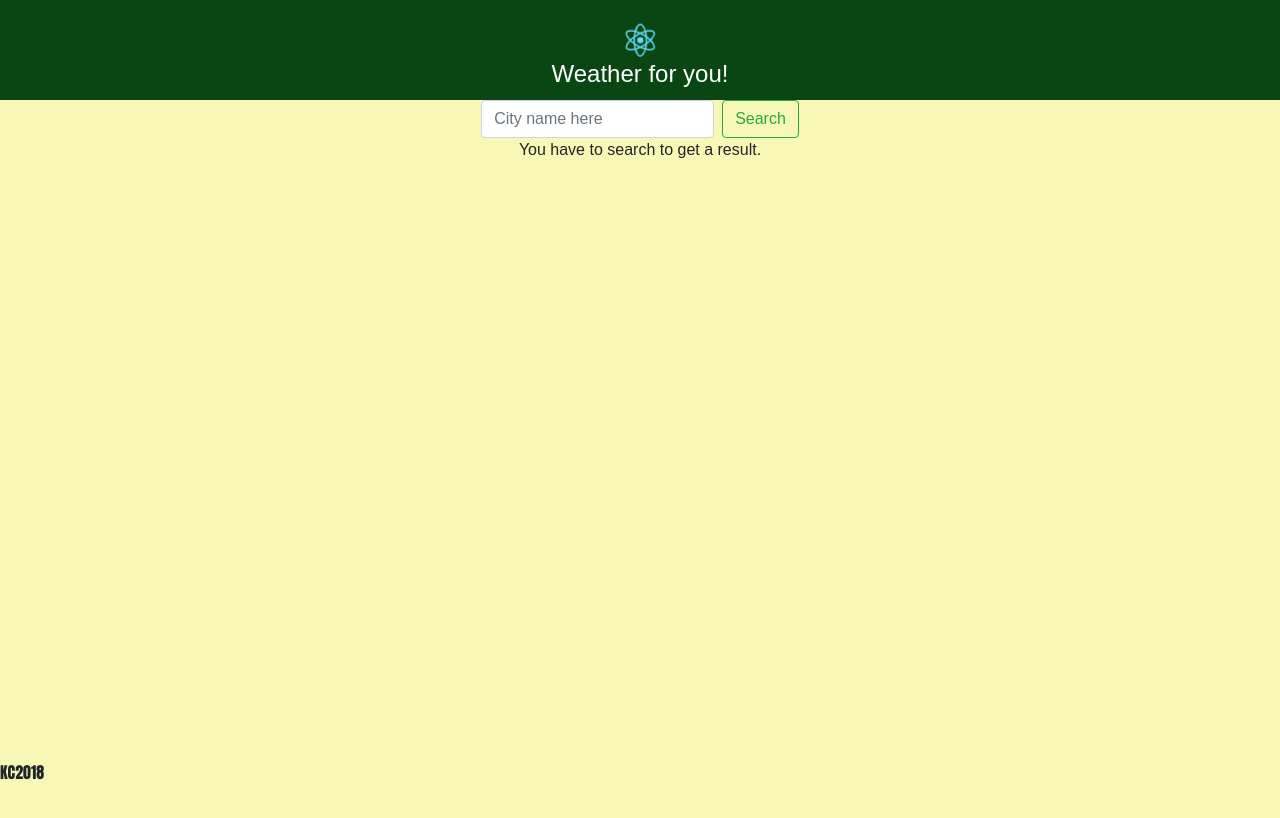
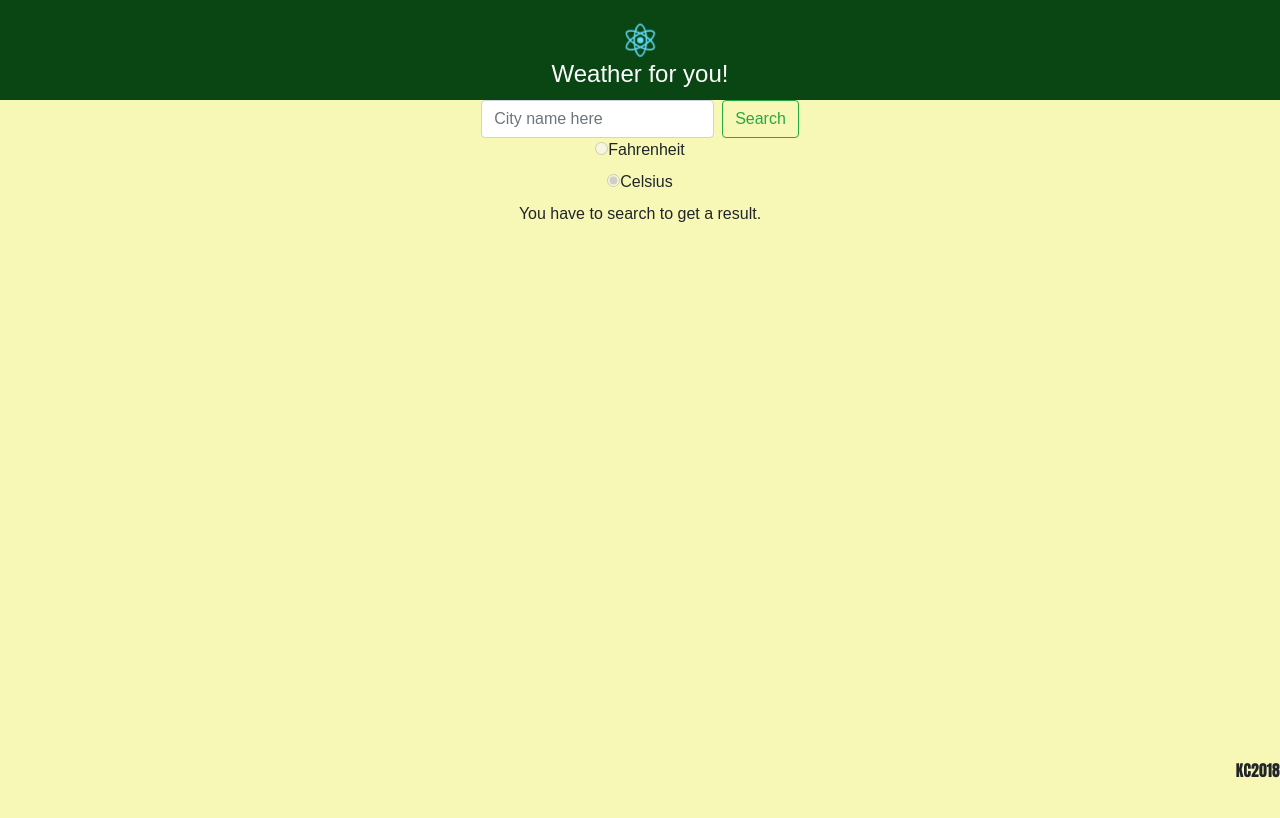
Before and after one commit to KaChr/11-weather-app-KaChr, a React (Create React App) app: page / in a window 1280 px wide. Shown: the top 818 px of the page. Built offline with nearby package versions, Linux system fonts and the light colour scheme.

Commit message:
Add toFahrenheit and toCelsius

```diff
--- a/src/components/Content/Content.css
+++ b/src/components/Content/Content.css
@@ -1,3 +1,3 @@
-.App-content {
+/* .App-content {
     height: 100vh;
-}
+} */
--- a/src/components/Day/Day.js
+++ b/src/components/Day/Day.js
@@ -8,6 +8,7 @@ class Day extends Component {
     }
 
     render() {
+        const { unit } = this.props;
         return (
             <div className="table-responsive">
                 <table className="table App-table">
@@ -24,7 +25,7 @@ class Day extends Component {
                         <tr>
                             <th scope="row">{this.props.interval.dt_txt}</th>
                             <td>
-                                <p>{this.props.interval.main.temp} &deg; C</p>
+                                <p>{this.props.interval.main.temp} &deg; {unit}</p>
                             </td>
                             <td>
                                 <p>{this.props.interval.weather[0].description}</p>
--- a/src/components/Footer/Footer.css
+++ b/src/components/Footer/Footer.css
@@ -1,7 +1,9 @@
 .App-footer {
     position: absolute;
     bottom: 0;
-    display: flex;
+    width: 100%;
+    height: 60px;
+    line-height: 60px;
     font-family: Impact, Haettenschweiler, 'Arial Narrow Bold', sans-serif;
     text-align: end;
 }
--- a/src/components/Form/Form.js
+++ b/src/components/Form/Form.js
@@ -7,14 +7,24 @@ class Form extends Component {
     constructor() {
         super();
         this.state = {
-            weather: []
+            weather: [],
+            celcius: true,
+            main: null,
+            unit: 'C'
         }
+        this.handleChange = this.handleChange.bind(this);
     }
 
     onSubmit(event) {
         event.preventDefault();
 
         const cityname = event.nativeEvent.target.elements[0].value;
+
+        if (cityname) {
+            this.setState ({
+                unit: 'C'
+            });
+        }
 
         fetch(`https://api.openweathermap.org/data/2.5/weather?q=${cityname}&APPID=64a5d018d1e74df43bacb71c6a919c32&units=metric`)
             .then(res => res.json())
@@ -45,12 +55,90 @@ class Form extends Component {
             });
     }
 
+
+    setUnit() {
+        this.setState ({
+          unit: 'C'
+        })
+      }
+
+    //   Helper
+      toCelsius(fahrenheit) {
+        return ((fahrenheit - 32) * 5 / 9).toFixed(2);
+      }
+
+      toFahrenheit(celsius) {
+        return ((celsius * 9 / 5) + 32).toFixed(2);
+      }
+
+
+    handleChange(e) {
+        if (!this.state.main.temp) {
+            return;
+        }
+
+        this.setState({unit: e.target.value},
+        () => {
+            if(this.state.unit === 'C') {
+                let tempC = this.toCelsius(this.state.main.temp);
+                let forecastC = this.state.forecast.map((interval, index) => {
+                    let temp = interval.main.temp;
+                    let newTemp = this.toCelsius(temp);
+                    return {
+                        ...interval,
+                        main: {
+                            ...interval.main,
+                            temp: newTemp
+                        }
+                    }
+                });
+                this.setState({
+                  unit: 'C',
+                  main: {
+                    temp: tempC
+                  },
+                  forecast: forecastC
+                })
+              } else {
+
+                let tempF = this.toFahrenheit(this.state.main.temp);
+                let forecastF = this.state.forecast.map((interval, index) => {
+                    let temp = interval.main.temp;
+                    let newTemp = this.toFahrenheit(temp);
+                    return {
+                        ...interval,
+                        main: {
+                            ...interval.main,
+                            temp: newTemp
+                        }
+                    }
+                });
+
+                this.setState({
+                  unit: 'F',
+                  main: {
+                    temp: tempF
+                  },
+                  forecast: forecastF
+                })
+              }
+        });
+    }
+
     render() {
+        const unit = this.state.unit;
+
         return(
             <div>
                 <form className="form-inline my-2 my-lg-0 App-form" onSubmit={this.onSubmit.bind(this)}>
                     <input className="form-control mr-sm-2" type="text" placeholder="City name here" name="city" />
                     <button className="btn btn-outline-success my-2 my-sm-0" type="submit">Search</button>
+                </form>
+                <form>
+                    <input type="radio" name="temp" value={'F'} onChange={this.handleChange} id="temp-f" checked={this.state.unit === 'F'} disabled={!this.state.main} />
+                    <label htmlFor="temp-f">Fahrenheit</label><br />
+                    <input type="radio" name="temp" value={'C'} onChange={this.handleChange} id="temp-c" checked={this.state.unit === 'C'} disabled={!this.state.main} />
+                    <label htmlFor="temp-c">Celsius</label>
                 </form>
                 {this.state.weather && this.state.weather.length > 0 ?
                     <div className="App-weather">
@@ -59,7 +147,7 @@ class Form extends Component {
                                 <img src={`http://openweathermap.org/img/w/${this.state.weather[0].icon}.png`} title="Weather icon" alt="Weather icon" />
                             </li>
                             <li>
-                                <h2>{this.state.main.temp} &deg; C</h2>
+                                <h2>{this.state.main.temp} &deg; {this.state.unit}</h2>
                             </li>
                             <li>
                                 <p>And {this.state.weather[0].description} outside.</p>
@@ -83,7 +171,7 @@ class Form extends Component {
                 {this.state.forecast && this.state.forecast.length > 0 ?
                     <div className="App-forecast">
                         {this.state.forecast.map((interval, index) => {
-                            return <Day key={index} interval={interval} />
+                            return <Day key={index} interval={interval} unit={this.state.unit} />
                         })
                         }
                     </div>
--- a/src/components/index.js
+++ b/src/components/index.js
@@ -1,4 +1,5 @@
 export { default as Header } from './Header/Header.js';
 export { default as Content } from './Content/Content.js';
+export { default as Day } from './Day/Day.js';
 export { default as Form } from './Form/Form.js';
 export { default as Footer } from './Footer/Footer.js';
--- a/src/index.css
+++ b/src/index.css
@@ -1,6 +1,12 @@
+html {
+  position: relative;
+  min-height: 100%;
+}
+
 body {
   margin: 0;
   padding: 0;
   font-family: sans-serif;
   background-color: rgb(248, 248, 182);
+  margin-bottom: 60px; /* Margin bottom by footer height */
 }
```
